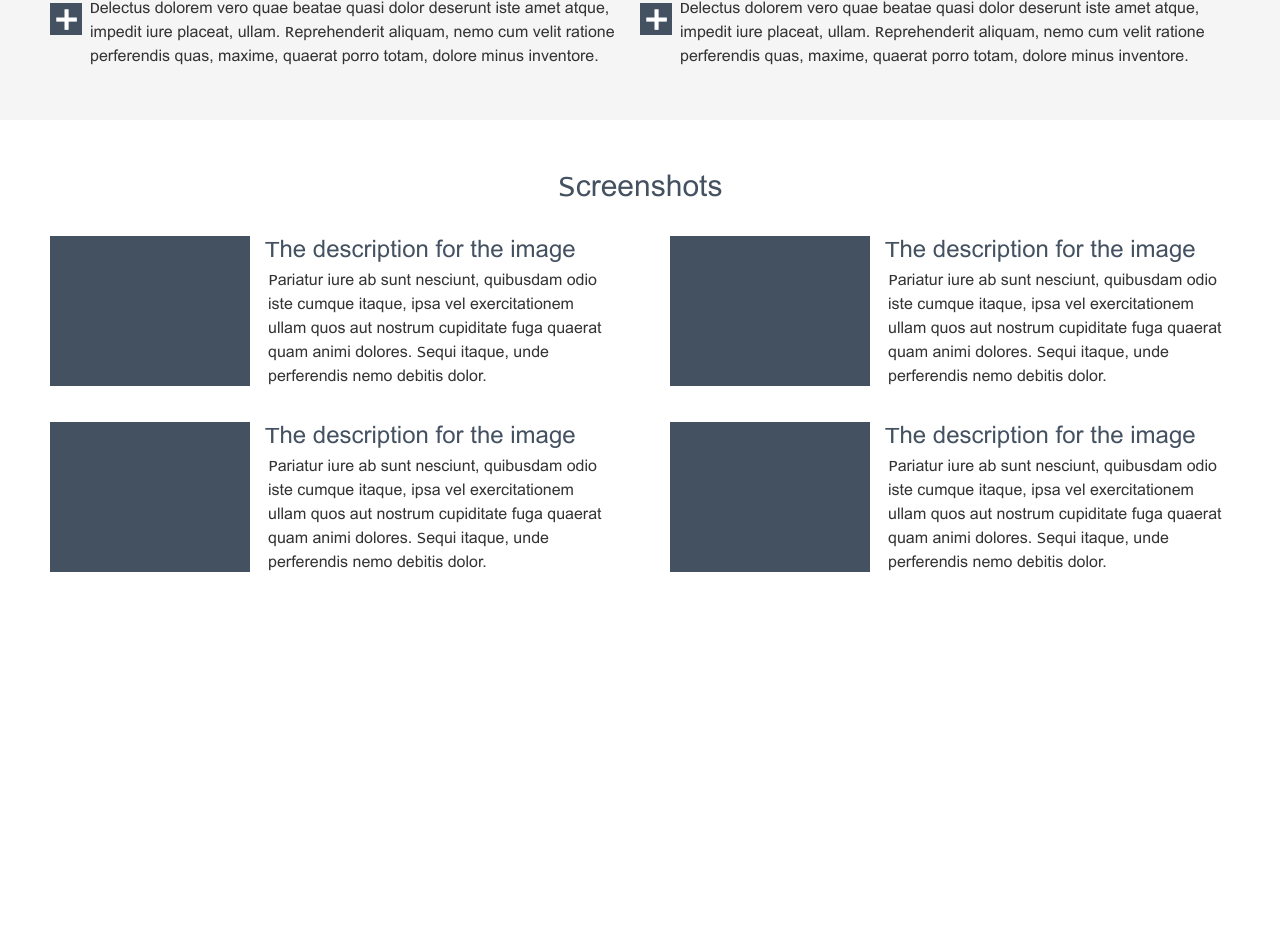
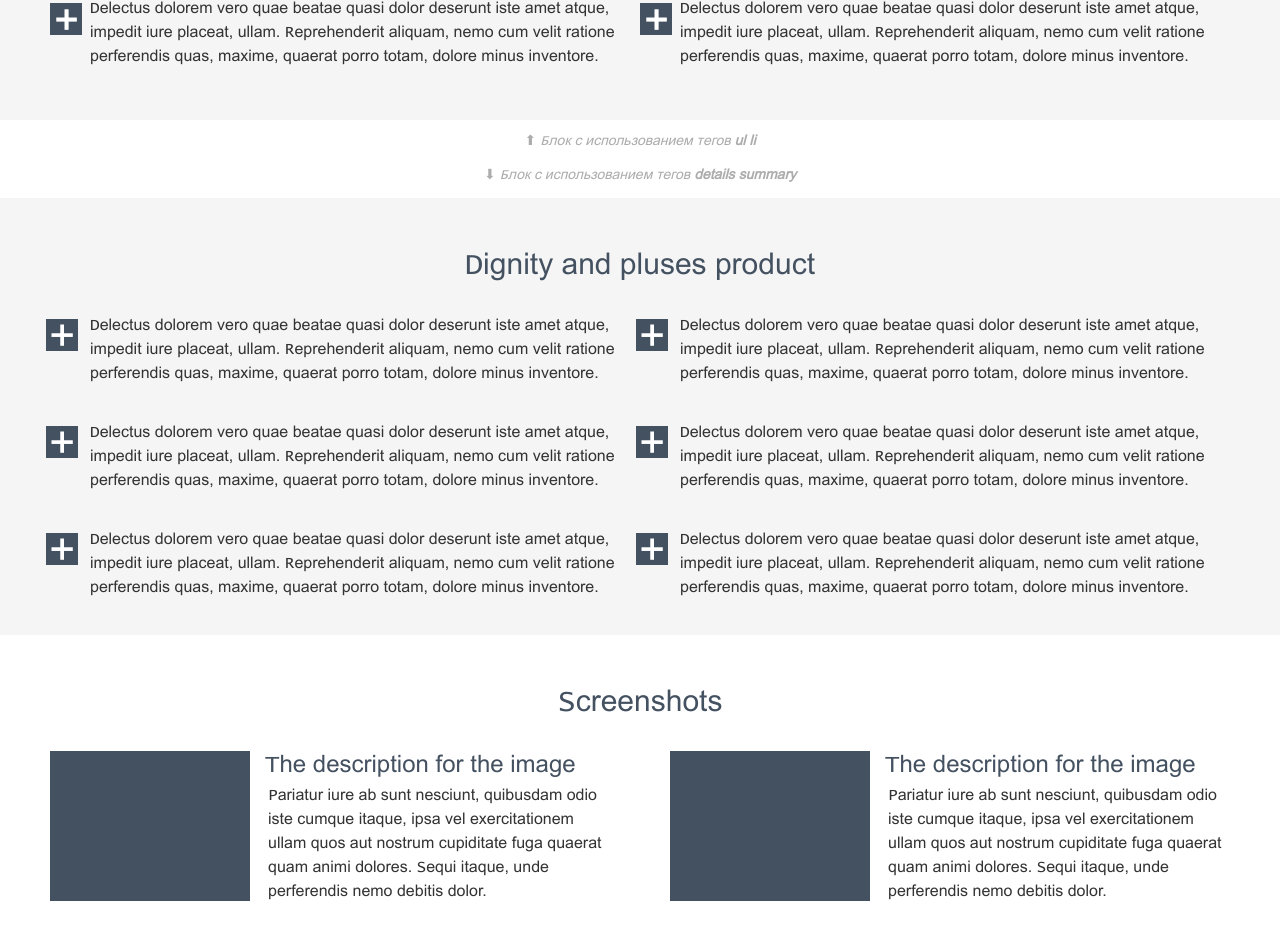
Before and after one commit to artexproart/GeekBrans-HTML5-CSS3-Path1, a plain HTML site: page index.html in a window 1280 px wide. Shown: the part 1060-1987 px from the top of the page. Before the commit the page ends 1668 px from the top, so only its background shows below. Drawn offline with Linux system fonts and the light colour scheme.

Commit message:
Made a dignity block using tags <details> and <summary>

```diff
--- a/css/style.css
+++ b/css/style.css
@@ -147,12 +147,74 @@ ul.header-txt__list {
     display: block;
     width: 32px;
     height: 32px;
-    background-image: url(/img/plus.png);
+    background-image: url('/img/plus.png');
     -webkit-background-size: cover;
     background-size: cover;
     position: absolute;
     top: 6px;
     left: -40px;
+}
+
+.dignity-box {
+    display: flex;
+    justify-content: space-between;
+    flex-wrap: wrap;
+}
+
+.comment {
+    text-align: center;
+}
+
+.comment p {
+    color: rgb(172, 172, 172);
+    margin: 10px 0;
+    font-size: 14px;
+}
+
+details {
+    width: 50%;
+    padding: 0 12px 35px 40px;
+    cursor: pointer;
+}
+
+summary {
+    display: block;
+    outline: none;
+    font-size: 16px;
+    line-height: 24px;
+    font-weight: 400;
+    color: #333333;
+    position: relative;
+}
+
+summary::-webkit-details-marker {
+    display: none;
+}
+
+summary::before {
+    content: "+";
+    display: block;
+    width: 32.4px;
+    height: 32.4px;
+    background-color: #445161;
+    color: white;
+    font-size: 45px;
+    text-align: center;
+    line-height: 40px;
+    position: absolute;
+    top: 5px;
+    left: -44px;
+}
+
+details[open]>summary::before {
+    content: '-';
+    line-height: 33px;
+}
+
+.dignity-p {
+    font-size: 14px;
+    line-height: 20px;
+    font-weight: 400;
 }
 
 .screenshots-wrp {
@@ -227,6 +289,10 @@ figcaption p {
     .dignity-wrp {
         flex-direction: column;
     }
+
+    details {
+        width: 100%;
+    }
 }
 
 @media (max-width: 800px) {
--- a/index.html
+++ b/index.html
@@ -91,6 +91,67 @@
             </div>
         </section>
 
+        <div class="comment">
+            <p>&#11014; <i>Блок с использованием тегов <b>ul li</b></i></p>
+            <p>&#11015; <i>Блок с использованием тегов <b>details summary</b></i></p>
+        </div>
+
+        <section class="dignity">
+            <h2>Dignity and pluses product</h2>
+            <div class="container dignity-box">
+                <details class="dignity-details">
+                    <summary class="dignity-summary">Delectus dolorem vero quae beatae quasi dolor deserunt iste amet
+                        atque,
+                        impedit iure placeat, ullam.
+                        Reprehenderit aliquam, nemo cum velit ratione perferendis quas, maxime, quaerat porro totam,
+                        dolore
+                        minus inventore.</summary>
+                    <p class="dignity-p">Lorem ipsum dolor sit amet consectetur adipisicing elit. Aperiam quos veritatis aliquam voluptates voluptate enim ipsa omnis sapiente ratione quidem a hic magnam optio vel quaerat sint, in, possimus fugit.</p>
+                </details>
+                <details class="dignity-details">
+                    <summary class="dignity-summary">Delectus dolorem vero quae beatae quasi dolor deserunt iste amet
+                        atque,
+                        impedit iure placeat, ullam.
+                        Reprehenderit aliquam, nemo cum velit ratione perferendis quas, maxime, quaerat porro totam,
+                        dolore
+                        minus inventore.</summary>
+                    <p class="dignity-p">Lorem ipsum dolor sit amet consectetur adipisicing elit. Aperiam quos veritatis aliquam voluptates voluptate enim ipsa omnis sapiente ratione quidem a hic magnam optio vel quaerat sint, in, possimus fugit.</p>
+                </details>                <details class="dignity-details">
+                    <summary class="dignity-summary">Delectus dolorem vero quae beatae quasi dolor deserunt iste amet
+                        atque,
+                        impedit iure placeat, ullam.
+                        Reprehenderit aliquam, nemo cum velit ratione perferendis quas, maxime, quaerat porro totam,
+                        dolore
+                        minus inventore.</summary>
+                    <p class="dignity-p">Lorem ipsum dolor sit amet consectetur adipisicing elit. Aperiam quos veritatis aliquam voluptates voluptate enim ipsa omnis sapiente ratione quidem a hic magnam optio vel quaerat sint, in, possimus fugit.</p>
+                </details>                <details class="dignity-details">
+                    <summary class="dignity-summary">Delectus dolorem vero quae beatae quasi dolor deserunt iste amet
+                        atque,
+                        impedit iure placeat, ullam.
+                        Reprehenderit aliquam, nemo cum velit ratione perferendis quas, maxime, quaerat porro totam,
+                        dolore
+                        minus inventore.</summary>
+                    <p class="dignity-p">Lorem ipsum dolor sit amet consectetur adipisicing elit. Aperiam quos veritatis aliquam voluptates voluptate enim ipsa omnis sapiente ratione quidem a hic magnam optio vel quaerat sint, in, possimus fugit.</p>
+                </details>                <details class="dignity-details">
+                    <summary class="dignity-summary">Delectus dolorem vero quae beatae quasi dolor deserunt iste amet
+                        atque,
+                        impedit iure placeat, ullam.
+                        Reprehenderit aliquam, nemo cum velit ratione perferendis quas, maxime, quaerat porro totam,
+                        dolore
+                        minus inventore.</summary>
+                    <p class="dignity-p">Lorem ipsum dolor sit amet consectetur adipisicing elit. Aperiam quos veritatis aliquam voluptates voluptate enim ipsa omnis sapiente ratione quidem a hic magnam optio vel quaerat sint, in, possimus fugit.</p>
+                </details>                <details class="dignity-details">
+                    <summary class="dignity-summary">Delectus dolorem vero quae beatae quasi dolor deserunt iste amet
+                        atque,
+                        impedit iure placeat, ullam.
+                        Reprehenderit aliquam, nemo cum velit ratione perferendis quas, maxime, quaerat porro totam,
+                        dolore
+                        minus inventore.</summary>
+                    <p class="dignity-p">Lorem ipsum dolor sit amet consectetur adipisicing elit. Aperiam quos veritatis aliquam voluptates voluptate enim ipsa omnis sapiente ratione quidem a hic magnam optio vel quaerat sint, in, possimus fugit.</p>
+                </details>
+            </div>
+        </section>
+
         <section class="screenshots container">
             <h2>Screenshots</h2>
             <div class="screenshots-wrp">
```
